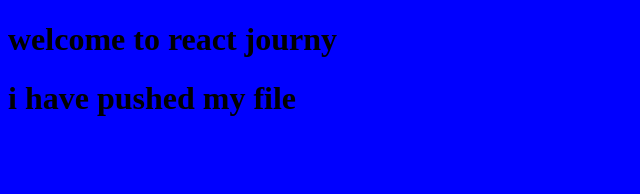
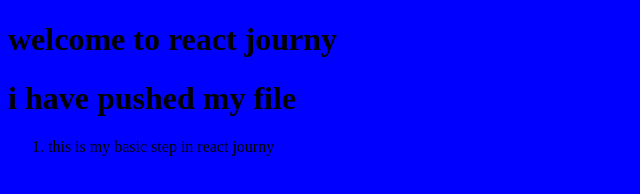
Before and after one commit to AdityaMishra0315/react-journy, a plain HTML site: page index.html in a window 1280 px wide. Shown: the whole page, without its empty margins (0-640 px from the left). Drawn offline with Linux system fonts and the light colour scheme.

Commit message:
ol tag is used

```diff
--- a/index.html
+++ b/index.html
@@ -11,5 +11,8 @@
  <script src="index.js"></script>
     <h1>welcome to react journy</h1>
     <h1>i have pushed my file</h1>
+    <ol>
+        <li> this is my basic step in react journy</li>
+    </ol>
 </body>
 </html>
```
